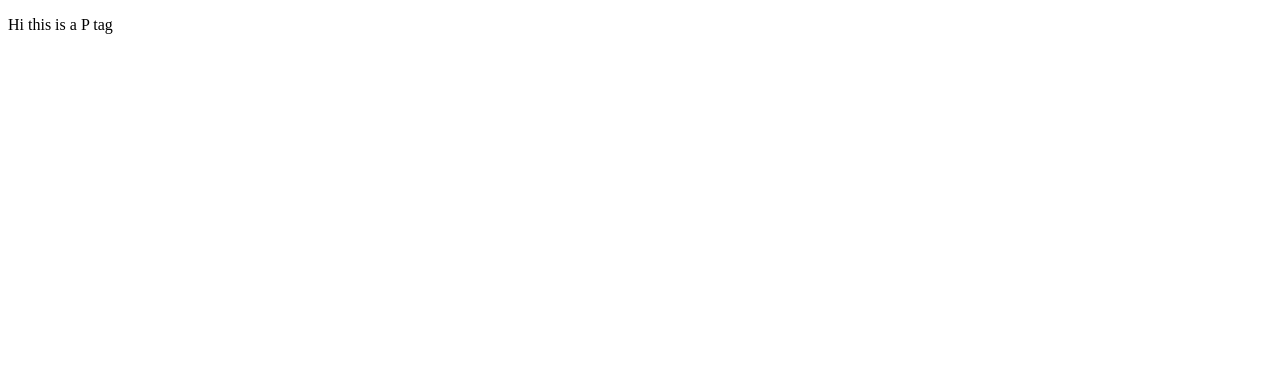
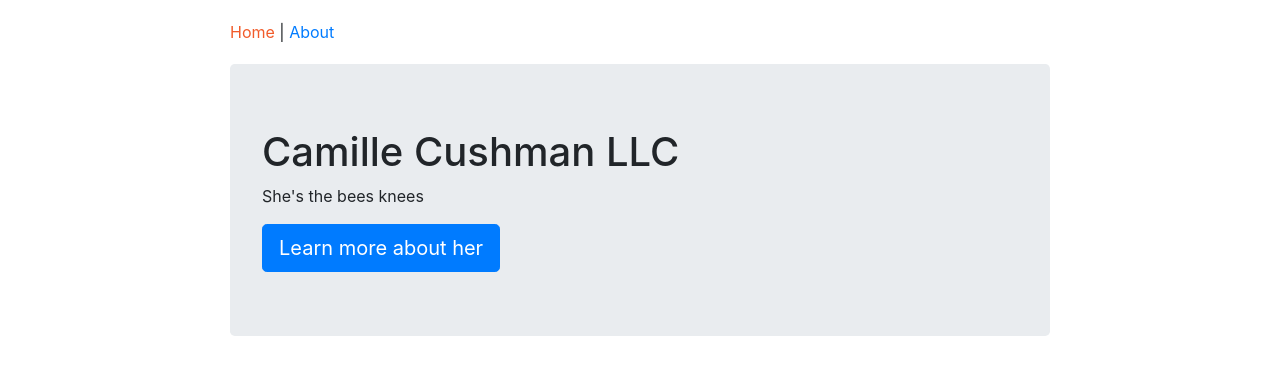
Before and after one commit to ABBennett/reactDemo, a React app: page / in a window 1280 px wide. Shown: the top 374 px of the page. Built offline with nearby package versions, Linux system fonts and the light colour scheme.

Commit message:
adding navigation and styling

```diff
--- /dev/null
+++ b/src/components/App.js
@@ -0,0 +1,21 @@
+import React from "react";
+import { Route, Switch } from "react-router-dom";
+import HomePage from "./home/HomePage";
+import AboutPage from "./about/AboutPage";
+import Header from "./common/Header";
+import PageNotFound from "./PageNotFound";
+
+function App() {
+  return (
+    <div className="container-fluid">
+      <Header />
+      <Switch>
+        <Route exact path="/" component={HomePage} />
+        <Route path="/about" component={AboutPage} />
+        <Route component={PageNotFound} />
+      </Switch>
+    </div>
+  );
+}
+
+export default App;
--- /dev/null
+++ b/src/components/PageNotFound.js
@@ -0,0 +1,5 @@
+import React from "react";
+
+const PageNotFound = () => <h1> Oops! Page not found.</h1>;
+
+export default PageNotFound;
--- /dev/null
+++ b/src/components/about/AboutPage.js
@@ -0,0 +1,12 @@
+import React from "react";
+
+const AboutPage = () => (
+  <div>
+    <h2>About Camille Cushman</h2>
+    <p>
+      She&apos;s from Ashland MA and she&apos;s going to Harvard to get her PhD.
+    </p>
+  </div>
+);
+
+export default AboutPage;
--- /dev/null
+++ b/src/components/common/Header.js
@@ -0,0 +1,20 @@
+import React from "react";
+import { NavLink } from "react-router-dom";
+
+const Header = () => {
+  const activeStyle = { color: "#F15B2A" };
+
+  return (
+    <nav>
+      <NavLink to="/" activeStyle={activeStyle} exact>
+        Home
+      </NavLink>
+      {" | "}
+      <NavLink to="/about" activeStyle={activeStyle}>
+        About
+      </NavLink>
+    </nav>
+  );
+};
+
+export default Header;
--- /dev/null
+++ b/src/components/home/Homepage.js
@@ -0,0 +1,14 @@
+import React from "react";
+import { Link } from "react-router-dom";
+
+const HomePage = () => (
+  <div className="jumbotron">
+    <h1>Camille Cushman LLC</h1>
+    <p>She&apos;s the bees knees</p>
+    <Link to="about" className="btn btn-primary btn-lg">
+      Learn more about her
+    </Link>
+  </div>
+);
+
+export default HomePage;
--- /dev/null
+++ b/src/index.css
@@ -0,0 +1,8 @@
+#app {
+  max-width: 850px;
+  margin: 0 auto;
+}
+
+nav {
+  padding: 20px 0 20px 0;
+}
--- a/src/index.js
+++ b/src/index.js
@@ -1,8 +1,13 @@
 import React from "react";
 import { render } from "react-dom";
+import { BrowserRouter as Router } from "react-router-dom";
+import "bootstrap/dist/css/bootstrap.min.css";
+import App from "./components/App";
+import "./index.css";
 
-function Hi() {
-  return <p>Hi this is a P tag</p>;
-}
-
-render(<Hi />, document.getElementById("app"));
+render(
+  <Router>
+    <App />
+  </Router>,
+  document.getElementById("app")
+);
```
